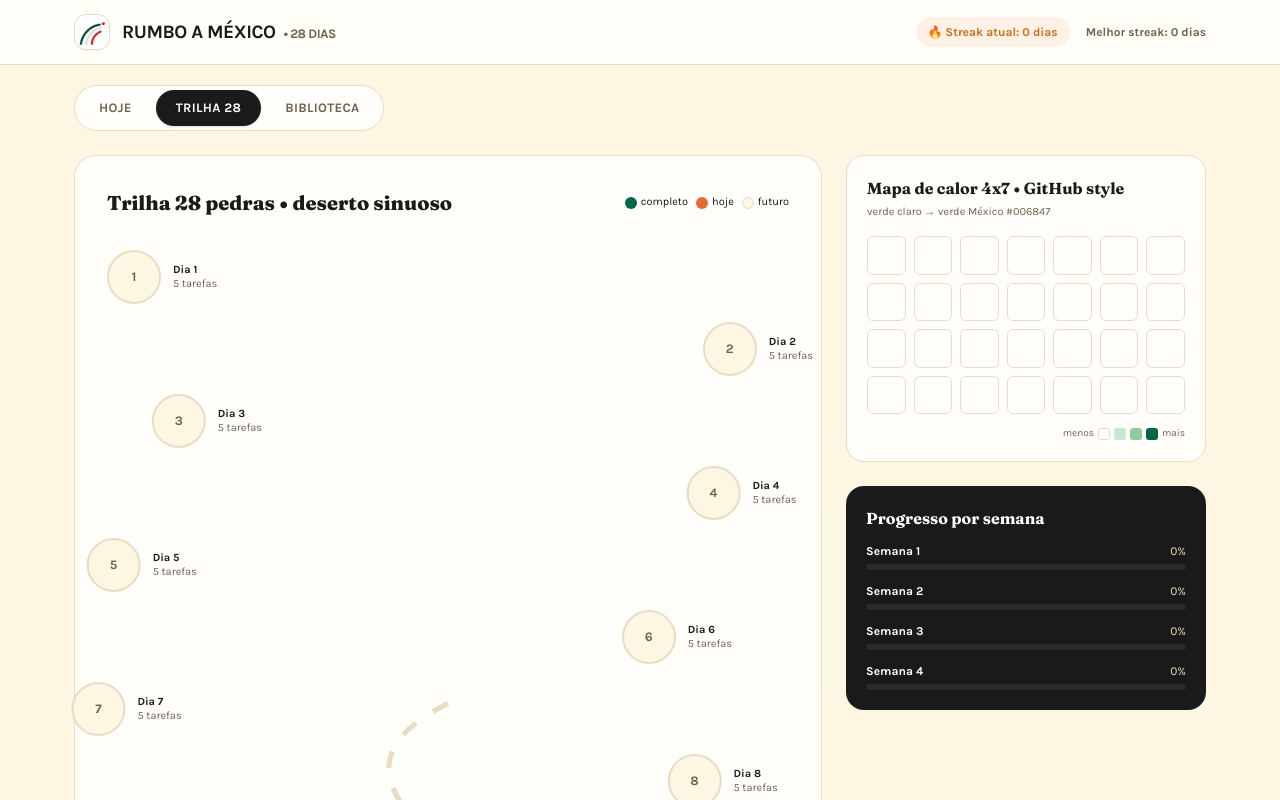
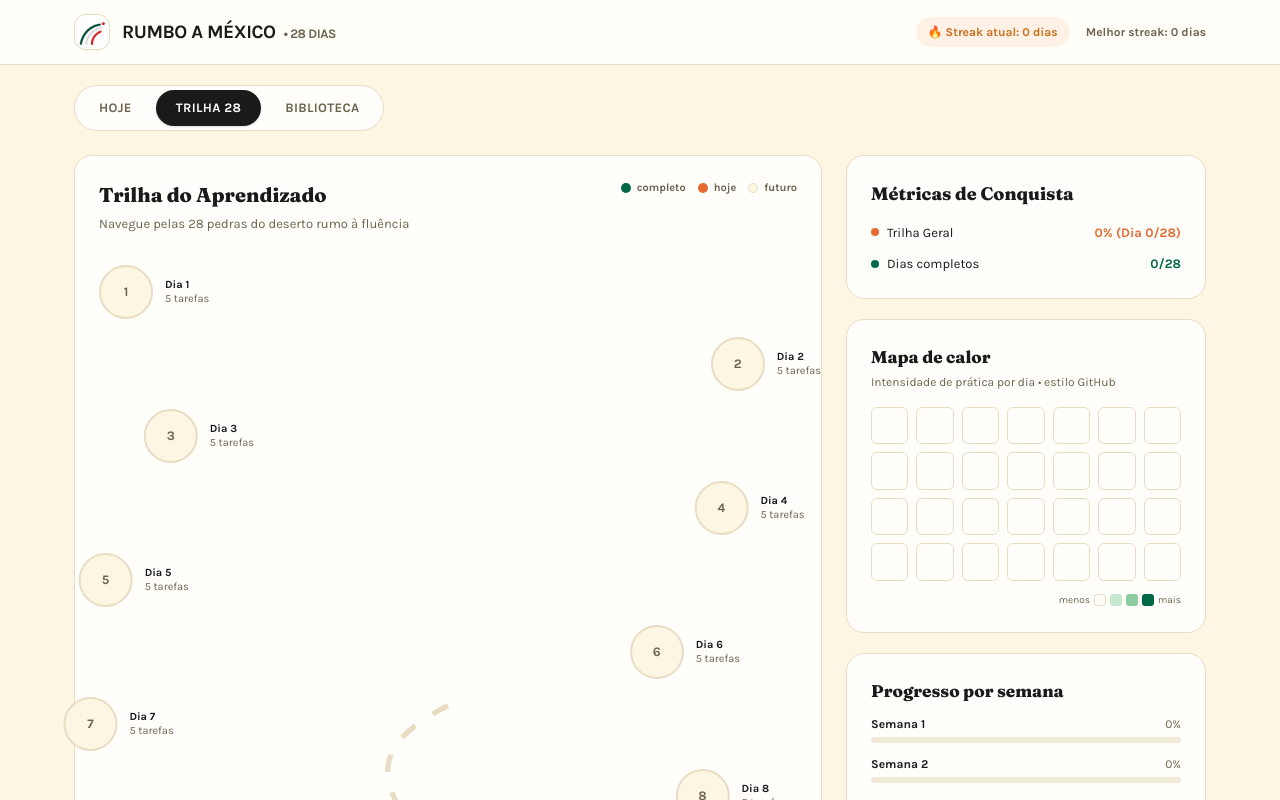
Before and after one commit to dntrindade/rumbo-a-mexico, a React (Vite) app: page / in a window 1280 px wide. Shown: the top 800 px of the page. Built offline with nearby package versions, Linux system fonts and the light colour scheme; the HTML template or start-up script is replaced by a standard one.

Commit message:
melhoria no front

```diff
--- a/src/components/TabBiblioteca.tsx
+++ b/src/components/TabBiblioteca.tsx
@@ -1,7 +1,6 @@
 import React from "react";
 import logoIcon from "../assets/logo_final_mexico_flag.png";
-import logoFull from "../assets/logo_mexico_flag_full.png";
-import { TOOLS, PLAYLIST, PHRASES, VOCAB, STORE_KEY } from "../data";
+import { TOOLS, PLAYLIST, PHRASES, VOCAB } from "../data";
 
 export type BiblioTabId = "ferramentas" | "musicas" | "frases" | "vocab";
 
@@ -22,9 +21,11 @@ interface TabBibliotecaProps {
 }
 
 export function TabBiblioteca({ biblioTab, setBiblioTab, checkedCount, total, daysDoneCount, currentStreak }: TabBibliotecaProps) {
+  const totalSongs = PLAYLIST.reduce((acc, t) => acc + t.songs.length, 0);
+
   return (
-    <div className="grid lg:grid-cols-[220px_1fr_300px] gap-6">
-      <div className="rounded-[18px] p-3 h-fit sticky top-[148px]" style={{ background: "#FFFEFA", border: "1px solid #E8DCC3" }}>
+    <div className="grid lg:grid-cols-[220px_1fr_300px] gap-6 items-start">
+      <div className="rounded-[18px] p-3 h-fit lg:sticky lg:top-[84px]" style={{ background: "#FFFEFA", border: "1px solid #E8DCC3" }}>
         {BIBLIO_TABS.map(it => (
           <button
             key={it.id}
@@ -36,16 +37,16 @@ export function TabBiblioteca({ biblioTab, setBiblioTab, checkedCount, total, da
           </button>
         ))}
         <div className="mt-4 p-3 rounded-xl" style={{ background: "#FDF6E3", border: "1px dashed #E8DCC3" }}>
-          <div className="text-[11px] font-bold tracking-widest" style={{ color: "#6E6350" }}>DICA GYM DESERTO</div>
-          <div className="text-[12px] mt-1 leading-snug">Use o ícone <img src={logoIcon} alt="" className="inline w-4 h-4" /> em loading / empty states — já aplicado.</div>
+          <div className="text-[11px] font-bold tracking-widest" style={{ color: "#6E6350" }}>DICA</div>
+          <div className="text-[12px] mt-1 leading-snug">Todo recurso aqui abre em nova aba, direto pra prática.</div>
         </div>
       </div>
 
       <div className="rounded-[18px] p-5 md:p-6 min-h-[420px]" style={{ background: "#FFFEFA", border: "1px solid #E8DCC3" }}>
         {biblioTab === "ferramentas" && (
           <>
-            <div className="fraunces font-extrabold text-[20px]">Caixa de ferramentas • tudo grátis</div>
-            <div className="text-[12px] mt-1" style={{ color: "#6E6350" }}>Baixe no domingo antes de começar • IDs preservados weeks, tools, playlist, phrases, vocab</div>
+            <div className="fraunces font-extrabold text-[20px]">Caixa de Ferramentas</div>
+            <div className="text-[13px] mt-1" style={{ color: "#6E6350" }}>{TOOLS.length} recursos gratuitos, um clique de distância</div>
             <div id="tools" className="grid md:grid-cols-2 gap-3 mt-5">
               {TOOLS.map(t => (
                 <a
@@ -53,15 +54,16 @@ export function TabBiblioteca({ biblioTab, setBiblioTab, checkedCount, total, da
                   href={t.url}
                   target="_blank"
                   rel="noopener noreferrer"
-                  className="rounded-xl p-3 block cursor-pointer transition-all hover:shadow-md hover:-translate-y-0.5"
+                  className="rounded-xl p-3.5 block cursor-pointer transition-all hover:shadow-md hover:-translate-y-0.5"
                   style={{ background: "#FDF6E3", border: "1px solid #E8DCC3" }}
                 >
                   <div className="flex justify-between items-baseline">
-                    <span className="font-bold text-[13px]">{t.name} ↗</span>
+                    <span className="font-bold text-[13px]">{t.name}</span>
                     <span className="text-[10px] font-bold px-2 py-0.5 rounded-full" style={{ background: "#E8F5E9", color: "#006847" }}>grátis</span>
                   </div>
                   <div className="text-[10px] tracking-widest font-bold mt-1" style={{ color: "#6E6350" }}>{t.type}</div>
-                  <div className="text-[12px] mt-1" style={{ color: "#6E6350" }}>{t.desc}</div>
+                  <div className="text-[12px] mt-1.5" style={{ color: "#6E6350" }}>{t.desc}</div>
+                  <div className="text-[12px] font-bold mt-2" style={{ color: "#2757A6" }}>Acessar →</div>
                 </a>
               ))}
             </div>
@@ -69,7 +71,8 @@ export function TabBiblioteca({ biblioTab, setBiblioTab, checkedCount, total, da
         )}
         {biblioTab === "musicas" && (
           <>
-            <div className="fraunces font-extrabold text-[20px]">Trilha sonora</div>
+            <div className="fraunces font-extrabold text-[20px]">Trilha Sonora</div>
+            <div className="text-[13px] mt-1" style={{ color: "#6E6350" }}>{totalSongs} músicas anotadas por dificuldade</div>
             <div id="playlist" className="mt-5 grid gap-5">
               {PLAYLIST.map(tier => (
                 <div key={tier.tier}>
@@ -81,9 +84,10 @@ export function TabBiblioteca({ biblioTab, setBiblioTab, checkedCount, total, da
                         href={`https://www.youtube.com/results?search_query=${encodeURIComponent(s[0] + " " + s[1])}`}
                         target="_blank"
                         rel="noopener noreferrer"
-                        className="flex justify-between p-2.5 text-[13px] bg-[#FFFEFA] cursor-pointer transition-colors hover:bg-[#FDF6E3]"
+                        className="flex justify-between items-center p-3 text-[13px] bg-[#FFFEFA] cursor-pointer transition-colors hover:bg-[#FDF6E3]"
                       >
-                        <span className="font-medium">{s[0]} ↗</span><span className="text-[11px]" style={{ color: "#6E6350" }}>{s[1]}</span>
+                        <span className="font-bold">🎵 {s[0]}</span>
+                        <span className="text-[11px]" style={{ color: "#6E6350" }}>{s[1]}</span>
                       </a>
                     ))}
                   </div>
@@ -94,12 +98,13 @@ export function TabBiblioteca({ biblioTab, setBiblioTab, checkedCount, total, da
         )}
         {biblioTab === "frases" && (
           <>
-            <div className="fraunces font-extrabold text-[20px]">Frases de reunião</div>
-            <div id="phrases" className="mt-4 divide-y" style={{ borderColor: "#E8DCC3" }}>
+            <div className="fraunces font-extrabold text-[20px]">Frases de Reunião</div>
+            <div className="text-[13px] mt-1" style={{ color: "#6E6350" }}>{PHRASES.length} frases prontas para contexto profissional</div>
+            <div id="phrases" className="mt-4 grid gap-3">
               {PHRASES.map((p, i) => (
-                <div key={i} className="py-3">
-                  <div className="italic text-[13.5px]">"{p.es}"</div>
-                  <div className="text-[11px] mt-1" style={{ color: "#6E6350" }}>{p.ctx}</div>
+                <div key={i} className="rounded-xl p-3.5" style={{ background: "#FDF6E3", border: "1px solid #E8DCC3" }}>
+                  <div className="italic text-[14px] font-medium">"{p.es}"</div>
+                  <div className="text-[11px] mt-1.5 font-bold" style={{ color: "#6E6350" }}>{p.ctx}</div>
                 </div>
               ))}
             </div>
@@ -107,32 +112,46 @@ export function TabBiblioteca({ biblioTab, setBiblioTab, checkedCount, total, da
         )}
         {biblioTab === "vocab" && (
           <>
-            <div className="fraunces font-extrabold text-[20px]">Vocabulário técnico</div>
-            <table id="vocab" className="w-full mt-4 text-[13px]">
-              <tbody>
-                {VOCAB.map((v, i) => (
-                  <tr key={i} className="border-t" style={{ borderColor: "#E8DCC3" }}>
-                    <td className="py-2 italic">{v[0]}</td><td className="py-2 text-right" style={{ color: "#6E6350" }}>{v[1]}</td>
-                  </tr>
-                ))}
-              </tbody>
-            </table>
+            <div className="fraunces font-extrabold text-[20px]">Vocabulário Técnico</div>
+            <div className="text-[13px] mt-1" style={{ color: "#6E6350" }}>{VOCAB.length} termos comuns em reuniões de dev</div>
+            <div className="mt-4 grid gap-2">
+              {VOCAB.map((v, i) => (
+                <div key={i} className="flex justify-between items-center rounded-xl p-3" style={{ background: "#FDF6E3", border: "1px solid #E8DCC3" }}>
+                  <span className="italic text-[13px]">{v[0]}</span>
+                  <span className="text-[13px] font-bold" style={{ color: "#006847" }}>{v[1]}</span>
+                </div>
+              ))}
+            </div>
           </>
         )}
       </div>
 
-      <div className="flex flex-col gap-4">
-        <div className="rounded-[18px] p-5" style={{ background: "#FFFEFA", border: "1px solid #E8DCC3" }}>
-          <div className="fraunces font-bold">Resumo rápido</div>
-          <div className="text-[12px] mt-2 space-y-1" style={{ color: "#6E6350" }}>
-            <div>• {checkedCount} / {total} tarefas</div>
-            <div>• {daysDoneCount}/28 dias completos</div>
-            <div>• Streak atual {currentStreak} dias</div>
-            <div>• Key localStorage: {STORE_KEY}</div>
+      <aside className="flex flex-col gap-5 lg:sticky lg:top-[84px]">
+        <div className="rounded-[18px] p-5 md:p-6" style={{ background: "#FFFEFA", border: "1px solid #E8DCC3" }}>
+          <div className="fraunces font-extrabold text-[17px] mb-4">Sua Jornada</div>
+          <div className="flex flex-col gap-3 text-[13px]">
+            <div className="flex items-center justify-between">
+              <span className="flex items-center gap-2"><span className="w-2 h-2 rounded-full" style={{ background: "#006847" }} />Tarefas feitas</span>
+              <b>{checkedCount} / {total}</b>
+            </div>
+            <div className="flex items-center justify-between">
+              <span className="flex items-center gap-2"><span className="w-2 h-2 rounded-full" style={{ background: "#E86A33" }} />Dias completos</span>
+              <b style={{ color: "#E86A33" }}>{daysDoneCount}/28</b>
+            </div>
+            <div className="flex items-center justify-between">
+              <span className="flex items-center gap-2"><span className="w-2 h-2 rounded-full" style={{ background: "#CE1126" }} />Ofensiva</span>
+              <b style={{ color: "#CE1126" }}>{currentStreak} {currentStreak === 1 ? "dia" : "dias"}</b>
+            </div>
           </div>
-          <img src={logoFull} alt="logo full" className="mt-4 w-full rounded-xl border p-2 bg-white" style={{ borderColor: "#E8DCC3" }} />
         </div>
-      </div>
+
+        <div className="rounded-[18px] p-4 flex items-center gap-3" style={{ background: "#FDF6E3", border: "1px dashed #E8DCC3" }}>
+          <img src={logoIcon} alt="" className="w-8 h-8 shrink-0" />
+          <div className="text-[11px] leading-snug" style={{ color: "#6E6350" }}>
+            Todos os recursos desta biblioteca são gratuitos e verificados.
+          </div>
+        </div>
+      </aside>
     </div>
   );
 }
--- a/src/components/TabTrilha.tsx
+++ b/src/components/TabTrilha.tsx
@@ -1,5 +1,4 @@
 import React from "react";
-import logoIcon from "../assets/logo_final_mexico_flag.png";
 import { WEEKS } from "../data";
 import { TabId } from "./TabsNav";
 
@@ -18,15 +17,20 @@ export function TabTrilha({
   todayIndex, daysDoneArray, progress, clickTick, setClickTick,
   setLastAction, setTodayIndex, setActiveTab,
 }: TabTrilhaProps) {
+  const daysDoneCount = daysDoneArray.filter(Boolean).length;
+
   return (
-    <div className="grid lg:grid-cols-[1fr_360px] gap-6">
-      <div className="rounded-[22px] p-6 md:p-8" style={{ background: "#FFFEFA", border: "1px solid #E8DCC3" }}>
-        <div className="flex items-center justify-between flex-wrap gap-3">
-          <div className="fraunces font-extrabold text-[20px]">Trilha 28 pedras • deserto sinuoso</div>
-          <div className="flex items-center gap-2 text-[11px]">
-            <span className="flex items-center gap-1"><span className="w-3 h-3 rounded-full" style={{ background: "#006847" }} /> completo</span>
-            <span className="flex items-center gap-1"><span className="w-3 h-3 rounded-full animate-pulse" style={{ background: "#E86A33" }} /> hoje</span>
-            <span className="flex items-center gap-1"><span className="w-3 h-3 rounded-full border" style={{ background: "#FDF6E3", borderColor: "#E8DCC3" }} /> futuro</span>
+    <div className="grid lg:grid-cols-[1fr_360px] gap-6 items-start">
+      <div className="rounded-[18px] p-5 md:p-6" style={{ background: "#FFFEFA", border: "1px solid #E8DCC3" }}>
+        <div className="flex items-start justify-between flex-wrap gap-3 mb-1">
+          <div>
+            <div className="fraunces font-extrabold text-[20px]">Trilha do Aprendizado</div>
+            <div className="text-[13px] mt-1" style={{ color: "#6E6350" }}>Navegue pelas 28 pedras do deserto rumo à fluência</div>
+          </div>
+          <div className="flex items-center gap-3 text-[11px] font-bold" style={{ color: "#6E6350" }}>
+            <span className="flex items-center gap-1.5"><span className="w-2.5 h-2.5 rounded-full" style={{ background: "#006847" }} />completo</span>
+            <span className="flex items-center gap-1.5"><span className="w-2.5 h-2.5 rounded-full" style={{ background: "#E86A33" }} />hoje</span>
+            <span className="flex items-center gap-1.5"><span className="w-2.5 h-2.5 rounded-full border" style={{ background: "#FDF6E3", borderColor: "#E8DCC3" }} />futuro</span>
           </div>
         </div>
 
@@ -39,7 +43,7 @@ export function TabTrilha({
             {Array.from({ length: 28 }).map((_, i) => {
               const isDone = daysDoneArray[i];
               const isToday = i === todayIndex;
-              const offset = Math.sin(i * 0.9) * 46; // sinuoso
+              const offset = Math.sin(i * 0.9) * 46;
               return (
                 <div key={i} className="flex items-center" style={{ transform: `translateX(${offset}px)`, justifyContent: i % 2 === 0 ? "flex-start" : "flex-end" }}>
                   <button
@@ -54,26 +58,38 @@ export function TabTrilha({
                   >
                     {isDone ? "🌵" : i + 1}
                     {isDone && <span className="absolute -top-1 -right-1 w-4 h-4 rounded-full bg-white border grid place-items-center text-[10px]" style={{ borderColor: "#006847" }}>✓</span>}
+                    {isToday && <span className="absolute -bottom-6 left-1/2 -translate-x-1/2 text-[9px] font-bold px-2 py-0.5 rounded-full whitespace-nowrap" style={{ background: "#E86A33", color: "#fff" }}>HOJE</span>}
                   </button>
                   <div className="ml-3 mr-3 text-[11px] leading-tight max-w-[160px]" style={{ color: "#6E6350" }}>
                     <div className="font-bold" style={{ color: "#1A1A1A" }}>Dia {i + 1}</div>
-                    <div>{isDone ? "completo" : isToday ? "hoje • bora!" : `${5 - (Object.keys(progress).filter(k => k.includes(`-d${i % 7}`) && k.startsWith(`w${Math.floor(i / 7)}-`)).length > 0 ? 1 : 0)} tarefas`}</div>
+                    <div>{isDone ? "completo" : isToday ? "hoje • bora!" : "5 tarefas"}</div>
                   </div>
                 </div>
               );
             })}
           </div>
         </div>
-
-        <div className="mt-8 flex justify-center">
-          <img src={logoIcon} alt="cacto" className="w-10 h-10 opacity-80" />
-        </div>
       </div>
 
-      <div className="flex flex-col gap-6">
-        <div className="rounded-[18px] p-5" style={{ background: "#FFFEFA", border: "1px solid #E8DCC3" }}>
-          <div className="fraunces font-bold text-[16px]">Mapa de calor 4x7 • GitHub style</div>
-          <div className="text-[11px] mt-1" style={{ color: "#6E6350" }}>verde claro → verde México #006847</div>
+      <div className="flex flex-col gap-5">
+        {/* MÉTRICAS DE CONQUISTA (mesma linguagem visual da aba Hoje) */}
+        <div className="rounded-[18px] p-5 md:p-6" style={{ background: "#FFFEFA", border: "1px solid #E8DCC3" }}>
+          <div className="fraunces font-extrabold text-[18px] mb-4">Métricas de Conquista</div>
+          <div className="flex flex-col gap-3 text-[13px]">
+            <div className="flex items-center justify-between">
+              <span className="flex items-center gap-2"><span className="w-2 h-2 rounded-full" style={{ background: "#E86A33" }} />Trilha Geral</span>
+              <b style={{ color: "#E86A33" }}>{Math.round(100 * daysDoneCount / 28)}% (Dia {daysDoneCount}/28)</b>
+            </div>
+            <div className="flex items-center justify-between">
+              <span className="flex items-center gap-2"><span className="w-2 h-2 rounded-full" style={{ background: "#006847" }} />Dias completos</span>
+              <b style={{ color: "#006847" }}>{daysDoneCount}/28</b>
+            </div>
+          </div>
+        </div>
+
+        <div className="rounded-[18px] p-5 md:p-6" style={{ background: "#FFFEFA", border: "1px solid #E8DCC3" }}>
+          <div className="fraunces font-extrabold text-[17px]">Mapa de calor</div>
+          <div className="text-[12px] mt-1" style={{ color: "#6E6350" }}>Intensidade de prática por dia • estilo GitHub</div>
           <div className="grid grid-cols-7 gap-2 mt-4">
             {Array.from({ length: 28 }).map((_, idx) => {
               const wi = Math.floor(idx / 7);
@@ -103,18 +119,19 @@ export function TabTrilha({
           </div>
         </div>
 
-        <div className="rounded-[18px] p-5" style={{ background: "#1A1A1A", color: "#FFFEFA" }}>
-          <div className="fraunces font-bold">Progresso por semana</div>
-          <div className="grid gap-3 mt-3">
+        <div className="rounded-[18px] p-5 md:p-6" style={{ background: "#FFFEFA", border: "1px solid #E8DCC3" }}>
+          <div className="fraunces font-extrabold text-[17px] mb-3">Progresso por semana</div>
+          <div className="grid gap-3">
             {WEEKS.map((w, wi) => {
               let wTotal = 0, wChecked = 0;
               for (let pi = 0; pi < 5; pi++) for (let d = 0; d < 7; d++) { wTotal++; if (progress[`w${wi}-p${pi}-d${d}`]) wChecked++; }
               const pctW = Math.round(100 * wChecked / wTotal);
+              const barColor = wi === 0 ? "#006847" : wi === 1 ? "#E86A33" : wi === 2 ? "#CE1126" : "#8A7F68";
               return (
                 <div key={wi}>
-                  <div className="flex justify-between text-[12px]"><span className="font-bold">{w.tag}</span><span style={{ color: "#E8DCC3" }}>{pctW}%</span></div>
-                  <div className="h-1.5 rounded-full mt-1" style={{ background: "#2A2A2A" }}>
-                    <div className="h-full rounded-full" style={{ width: `${pctW}%`, background: wi === 0 ? "#006847" : wi === 1 ? "#E86A33" : wi === 2 ? "#CE1126" : "#FDF6E3" }} />
+                  <div className="flex justify-between text-[12px]"><span className="font-bold">{w.tag}</span><span style={{ color: "#6E6350" }}>{pctW}%</span></div>
+                  <div className="h-1.5 rounded-full mt-1" style={{ background: "#F1EAD9" }}>
+                    <div className="h-full rounded-full transition-all" style={{ width: `${pctW}%`, background: barColor }} />
                   </div>
                 </div>
               );
```
